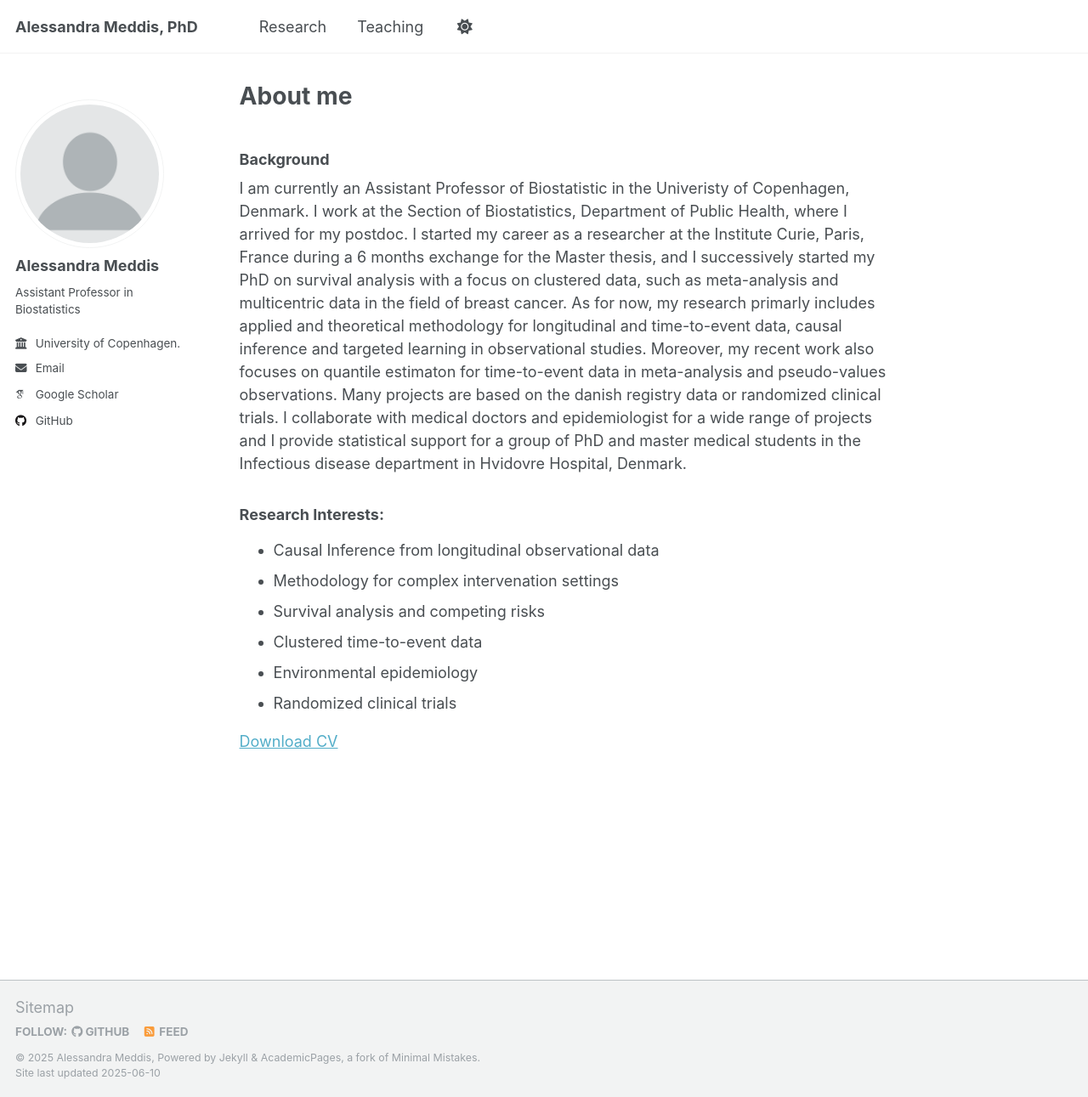
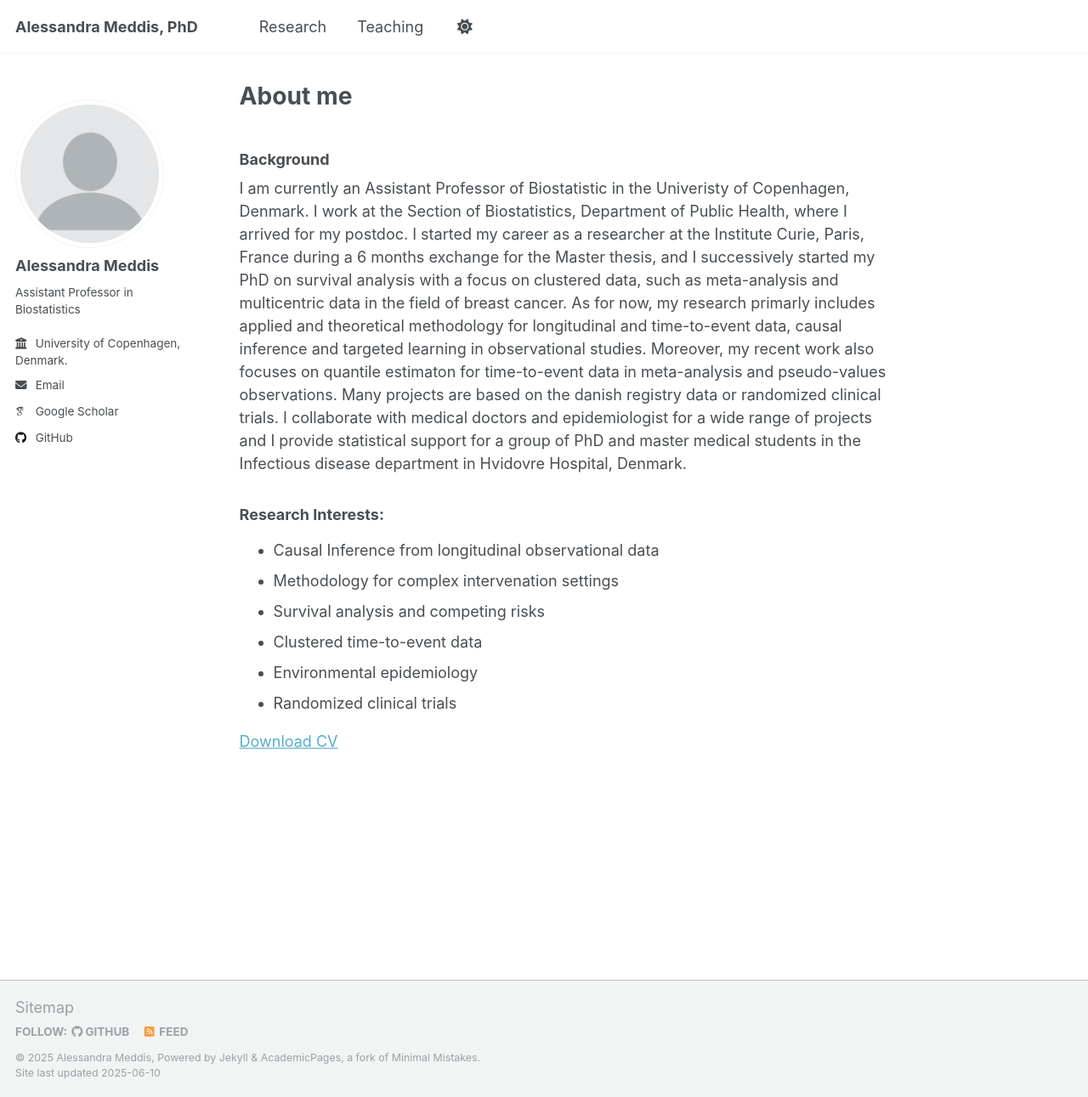
Before and after one commit to AMeddis/ameddis.github.io, a Jekyll site: the page built from _pages/about.md, in a window 1280 px wide and 1291 px high. Shown: the whole window at 85% size. Built offline with Jekyll 4.4.1, drawn with Linux system fonts in a browser that asks for light colours; some web fonts are replaced.

Commit message:
Update _config.yml

```diff
--- a/_config.yml
+++ b/_config.yml
@@ -27,7 +27,7 @@ author:
   pronouns         : # example: "she/her"
   bio              : "Assistant Professor in Biostatistics"
   location         :
-  employer         : "University of Copenhagen."
+  employer         : "University of Copenhagen,<br>Denmark."
   uri              : #
   email            : "alme@sund.ku.dk"
 
```
